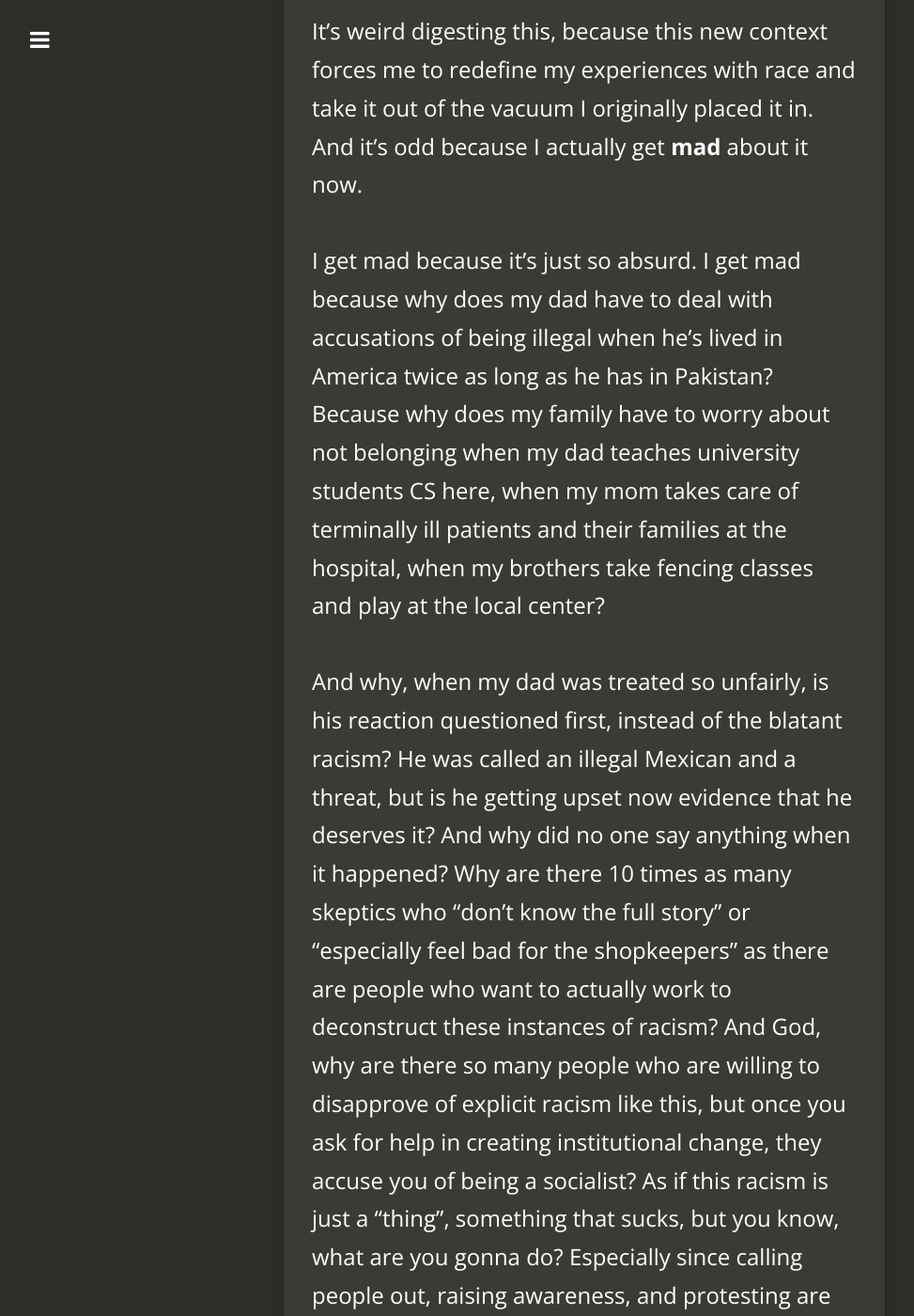
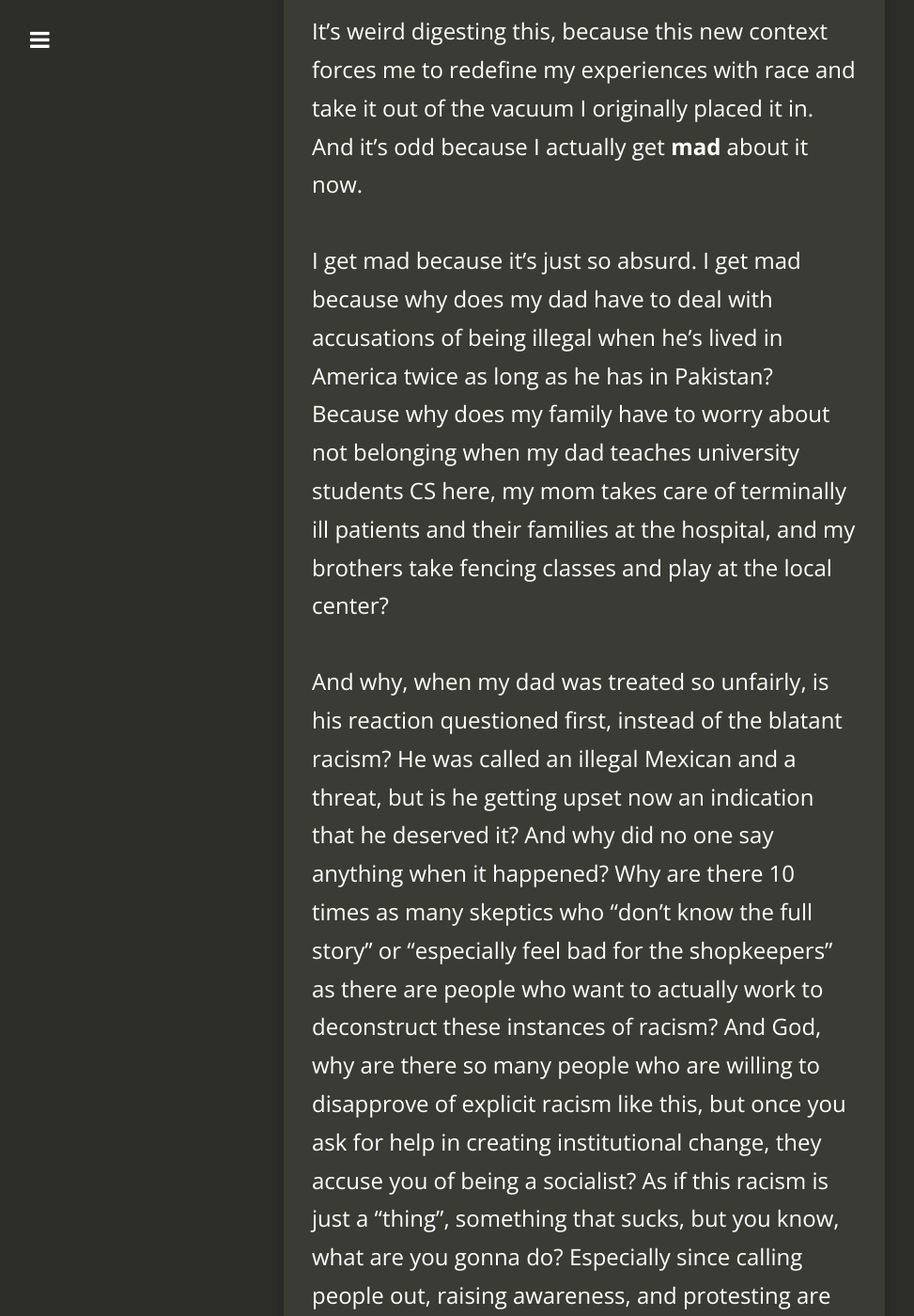
Before and after one commit to jacobtomlinson/carte-noire, a Jekyll site: the page built from _posts/2016-10-22-what-its-like-being-a-poc-in-america.md, in a window 1280 px wide and 1400 px high, scrolled down 3505 px. Shown: the whole window at 94% size, without its empty margins (18-991 px from the left). Built offline with Jekyll 4.4.1, drawn with Linux system fonts in a browser that asks for light colours; nearby versions of some CDN libraries; comment, search, counter and statistics services are not loaded; some of the changed text lies outside the part shown.

Commit message:
Implement final edits for 'Being a POC' post.

```diff
--- a/_posts/2016-10-22-what-its-like-being-a-poc-in-america.md
+++ b/_posts/2016-10-22-what-its-like-being-a-poc-in-america.md
@@ -23,17 +23,17 @@
 #### <sup>A picture of my family at Eid this last summer.</sup>
 
 <br>
-I got bullied a bit in school growing up. And I was really sensitive (still am), so even standard juvenile put-downs would really hurt me. My mom would always tell me, "Sticks and stones may break your bones, but words will never hurt me." So, growing up, I applied the same logic to racism. As I learned to  assume and accept that adolescents just said mean things sometimes, I learned to normalize racism. They're just words. They're weird, and kind of hurtful, but hey, they don't actually *mean* anything if I ignore it, right?
+I got bullied a bit in school growing up. And I was really sensitive (still am), so even standard juvenile put-downs would really hurt me. My mom would always tell me, "Sticks and stones may break your bones, but words will never hurt me." So, growing up, I applied the same logic to racism. As I learned to accept that adolescents just said mean things sometimes, I learned to normalize racism. They're just words. They're weird, and kind of hurtful, but hey, they don't actually *mean* anything if I ignore it, right?
 
 Now, as I grow up, I have to recontextualize these experiences. As I learn about America's deep and elaborate history with racism, I realize there is a whole **structure** behind these seemingly common occurrences. These conflicts aren't just "people acting weird", they are influenced by hundred of years of xenophobia and white supremacy. And more importantly, these conflicts have real consequences. Sure, my dad's co-worker subtly implying he's not pulling his weight doesn't seem to hurt anyone. But when this mindset affects the rest of the office's view of him, and it shows on his performance reviews, it all of a sudden becomes very real.
 
-And so, I've realized that racism if often subtle and passive, but it also can very easily become why you can't put food on the table for your family. And the biases that cause that co-worker to not take my dad seriously because he's an immigrant are the same biases that causes employers to reject perfectly qualified people of color, that make predominantly white professions feel excluded to POC, and that reinforce unequal race segregation and gentrification in districts, cities, or even neighborhoods.
+And so, I've realized that racism is often subtle and passive, but it also can very easily become why you can't put food on the table for your family. And the biases that cause that co-worker to not take my dad seriously because he's an immigrant are the same biases that causes employers to reject perfectly qualified people of color, that make predominantly white professions feel excluded to POC, and that reinforce unequal race segregation and gentrification in districts, cities, or even neighborhoods.
 
 It's weird digesting this, because this new context forces me to redefine my experiences with race and take it out of the vacuum I originally placed it in. And it's odd because I actually get **mad** about it now.
 
-I get mad because it's just so absurd. I get mad because why does my dad have to deal with accusations of being illegal when he's lived in America twice as long as he has in Pakistan? Because why does my family have to worry about not belonging when my dad teaches university students CS here, when my mom takes care of terminally ill patients and their families at the hospital, when my brothers take fencing classes and play at the local center?
+I get mad because it's just so absurd. I get mad because why does my dad have to deal with accusations of being illegal when he's lived in America twice as long as he has in Pakistan? Because why does my family have to worry about not belonging when my dad teaches university students CS here, my mom takes care of terminally ill patients and their families at the hospital, and my brothers take fencing classes and play at the local center?
 
-And why, when my dad was treated so unfairly, is his reaction questioned first, instead of the blatant racism? He was called an illegal Mexican and a threat, but is he getting upset now evidence that he deserves it? And why did no one say anything when it happened? Why are there 10 times as many skeptics who "don't know the full story" or "especially feel bad for the shopkeepers" as there are people who want to actually work to deconstruct these instances of racism? And God, why are there so many people who are willing to disapprove of explicit racism like this, but once you ask for help in creating institutional change, they accuse you of being a socialist? As if this racism is just a "thing", something that sucks, but you know, what are you gonna do? Especially since calling people out, raising awareness, and protesting are "buzzkills" and "too disruptive". As if we should just ignore a system that propagates violence and discrimination against POC on the daily. As if peace and quiet for the privileged is more important than justice for the oppressed.
+And why, when my dad was treated so unfairly, is his reaction questioned first, instead of the blatant racism? He was called an illegal Mexican and a threat, but is he getting upset now an indication that he deserved it? And why did no one say anything when it happened? Why are there 10 times as many skeptics who "don't know the full story" or "especially feel bad for the shopkeepers" as there are people who want to actually work to deconstruct these instances of racism? And God, why are there so many people who are willing to disapprove of explicit racism like this, but once you ask for help in creating institutional change, they accuse you of being a socialist? As if this racism is just a "thing", something that sucks, but you know, what are you gonna do? Especially since calling people out, raising awareness, and protesting are "buzzkills" and "too disruptive". As if we should just ignore a system that propagates violence and discrimination against POC on the daily. And as if peace and quiet for the privileged is more important than justice for the oppressed.
 
 ![Roses-Shop-Picture](/resources/images/10-02-2016/shop.jpg)
 
@@ -42,6 +42,6 @@
 <br>
 You know, I've gotten good, so good, at acting nice, at laying low, at being the Good Muslim™, but why is it my responsibility to change how I act because of a system that oppresses me? Why is it that after every single incident of racism, POC have to process their feelings of being unsafe and unwanted, support those affected, organize and raise awareness, and convince all the skeptics that this isn't our fault and we don't deserve this -- all at the ***same goddamn time***?
 
-You know, my brothers take their fencing classes right next door to that store that persecuted my dad. I remember the pictures my mom sent me of them fencing - I was so proud of them because my brothers aren't particularly athletic and they finally found a sport they really enjoyed and wanted to get better at. And it made me happy, because I would always quit after the first class of any new hobby, but my brothers decided to stick with this. But now, I have to think about their safety. I have to consider: What if my dad is recognized when picking up my brothers and something happens? What if someone connects my innocent 9 year old brother to something he doesn't even understand? What if my brothers have to drop fencing for their safety? Like it's freaking fencing! In what kind of world does racism affect such trivial things as trying to learn fencing?? It's just so absurd, man.
+You know, my brothers take their fencing classes right next door to that store that persecuted my dad. I remember the pictures my mom sent me of them fencing - I was so proud of them because my brothers aren't particularly athletic and they finally found a sport they really enjoyed and wanted to get better at. And it made me and my mom happy, because I would always quit after the first class of any new hobby, whereas my brothers decided to stick with fencing. But now, I have to think about their safety. I have to consider: What if my dad is recognized when picking up my brothers and something happens? What if someone connects my innocent 9 year old brother to something he doesn't even understand? What if my brothers have to drop fencing for their safety? Like it's freaking fencing! In what kind of world does racism affect such trivial things as trying to learn fencing?? It's just so absurd, man.
 
 We just want to live. Why is that so hard?
```
Also changed, not shown: other parts of _posts/2016-10-22-what-its-like-being-a-poc-in-america.md (+1 -1 lines).
